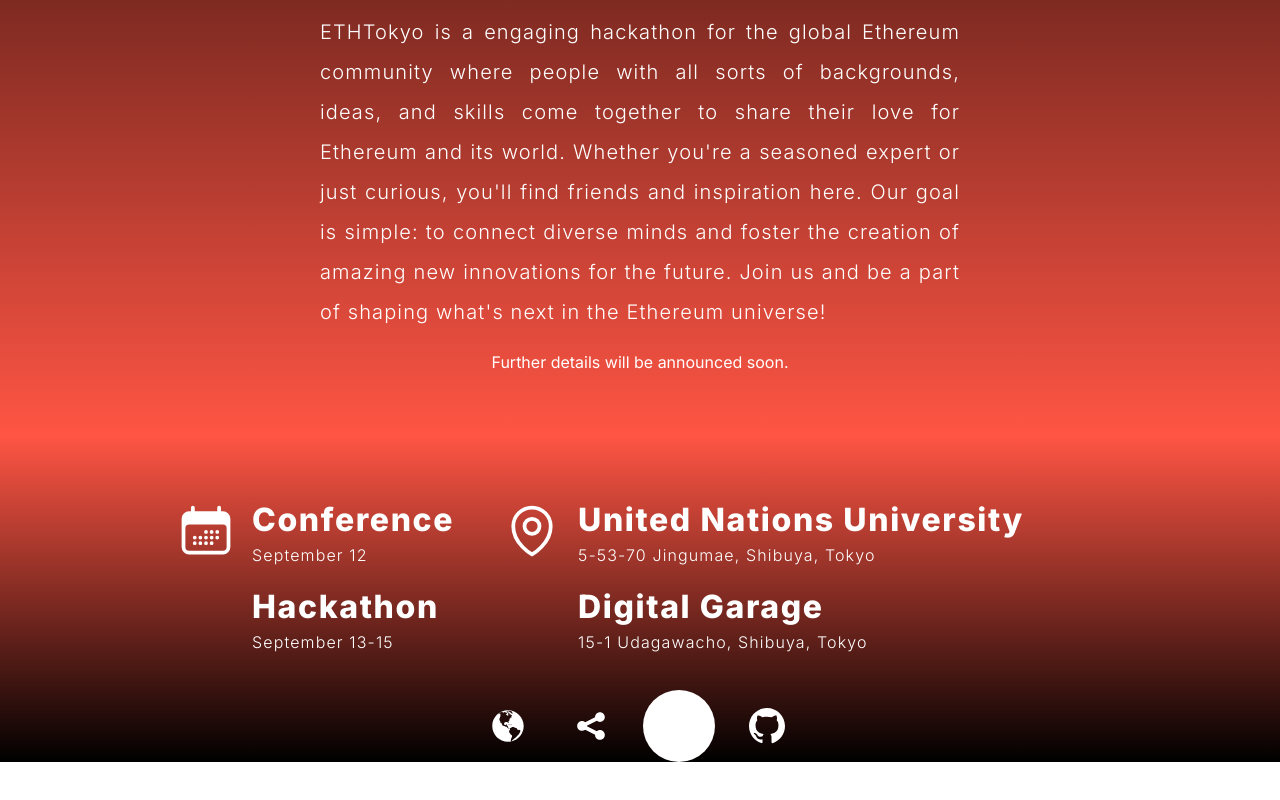
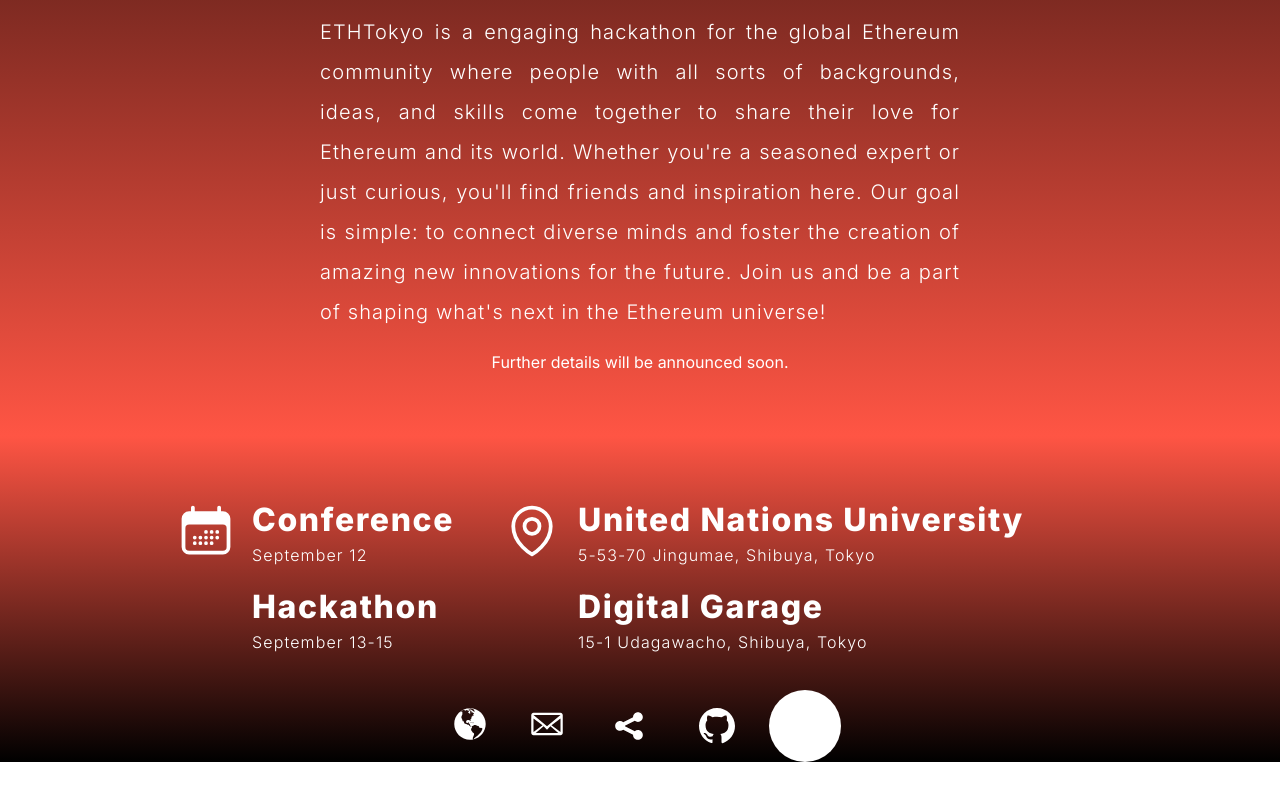
Before and after one commit to ethereumjp/ethtokyo-website, a Next.js app: page / in a window 1280 px wide. Shown: the part 428-1228 px from the top of the page. Built offline with nearby package versions, Linux system fonts and the light colour scheme.

Commit message:
add contact

```diff
--- a/src/components/organisms/Socials.tsx
+++ b/src/components/organisms/Socials.tsx
@@ -1,6 +1,6 @@
 import { info } from "@/themes/settings/color";
 import { css } from "@emotion/react";
-import { GoGlobe } from "react-icons/go";
+import { GoGlobe, GoMail } from "react-icons/go";
 import { SocialIcon } from "react-social-icons";
 
 export const Socials = () => {
@@ -13,13 +13,11 @@ export const Socials = () => {
 
   return (
     <div css={container}>
-      <a
-        href="https://ethereumjapan.org/"
-        target="_blank"
-        rel="noreferrer"
-        css={css`line-height: 0;`}
-      >
+      <a href="https://ethereumjp.org/contact" target="_blank" rel="noreferrer">
         <GoGlobe size={36} css={css`margin: 12.5px;`} />
+      </a>
+      <a href="mailto:info@ethtokyo.org">
+        <GoMail size={36} css={css`margin: 12.5px;`} />
       </a>
       <SocialIcon
         css={css`:hover {fill: ${info.Attention};}`}
@@ -27,6 +25,16 @@ export const Socials = () => {
         bgColor="transparent"
         fgColor="currentColor"
         label="Twitter/X"
+        target="_blank"
+        rel="noreferrer"
+        style={{ height: 72, width: 72 }}
+      />
+      <SocialIcon
+        css={css`:hover {fill: ${info.Attention};}`}
+        url="https://github.com/ethereumjp"
+        bgColor="transparent"
+        fgColor="currentColor"
+        label="Github"
         target="_blank"
         rel="noreferrer"
         style={{ height: 72, width: 72 }}
@@ -41,16 +49,6 @@ export const Socials = () => {
         rel="noreferrer"
         style={{ height: 72, width: 72 }}
       />
-      <SocialIcon
-        css={css`:hover {fill: ${info.Attention};}`}
-        url="https://github.com/ethereumjp"
-        bgColor="transparent"
-        fgColor="currentColor"
-        label="Github"
-        target="_blank"
-        rel="noreferrer"
-        style={{ height: 72, width: 72 }}
-      />
     </div>
   );
 };
```
